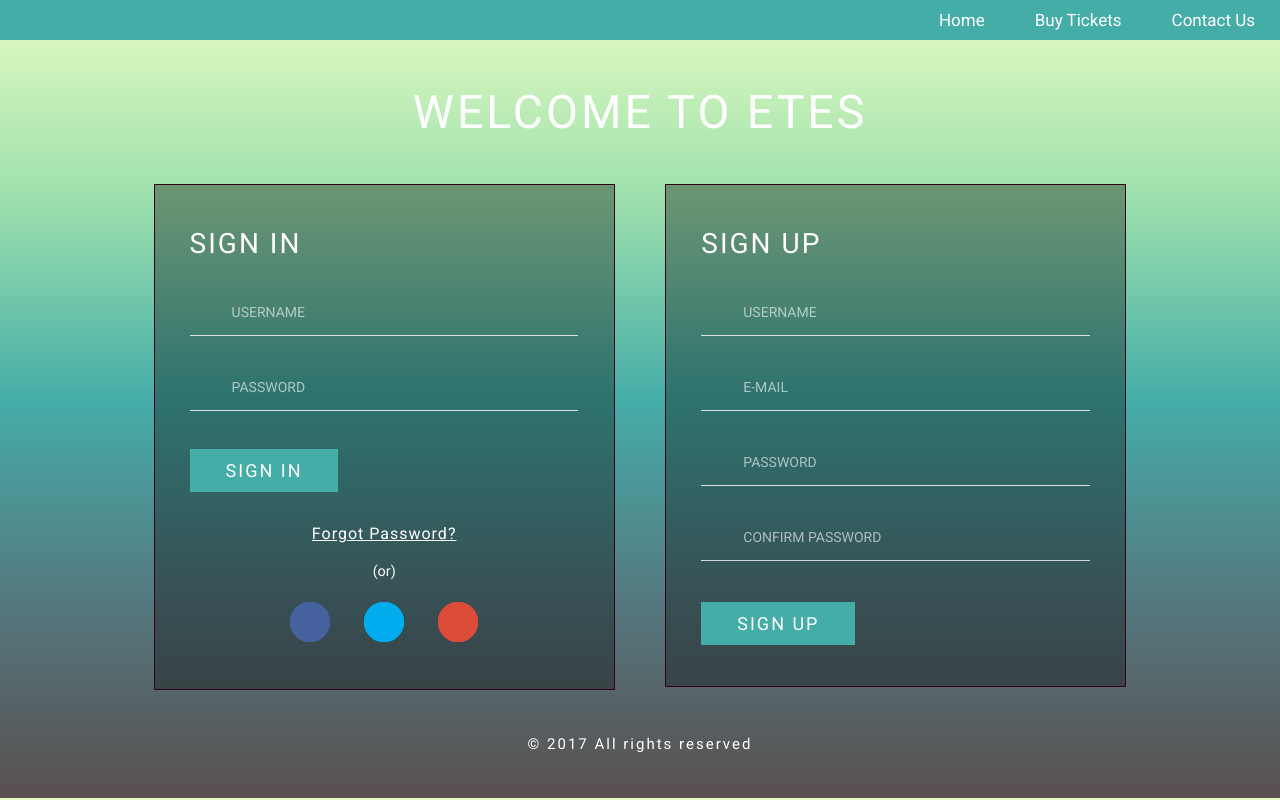
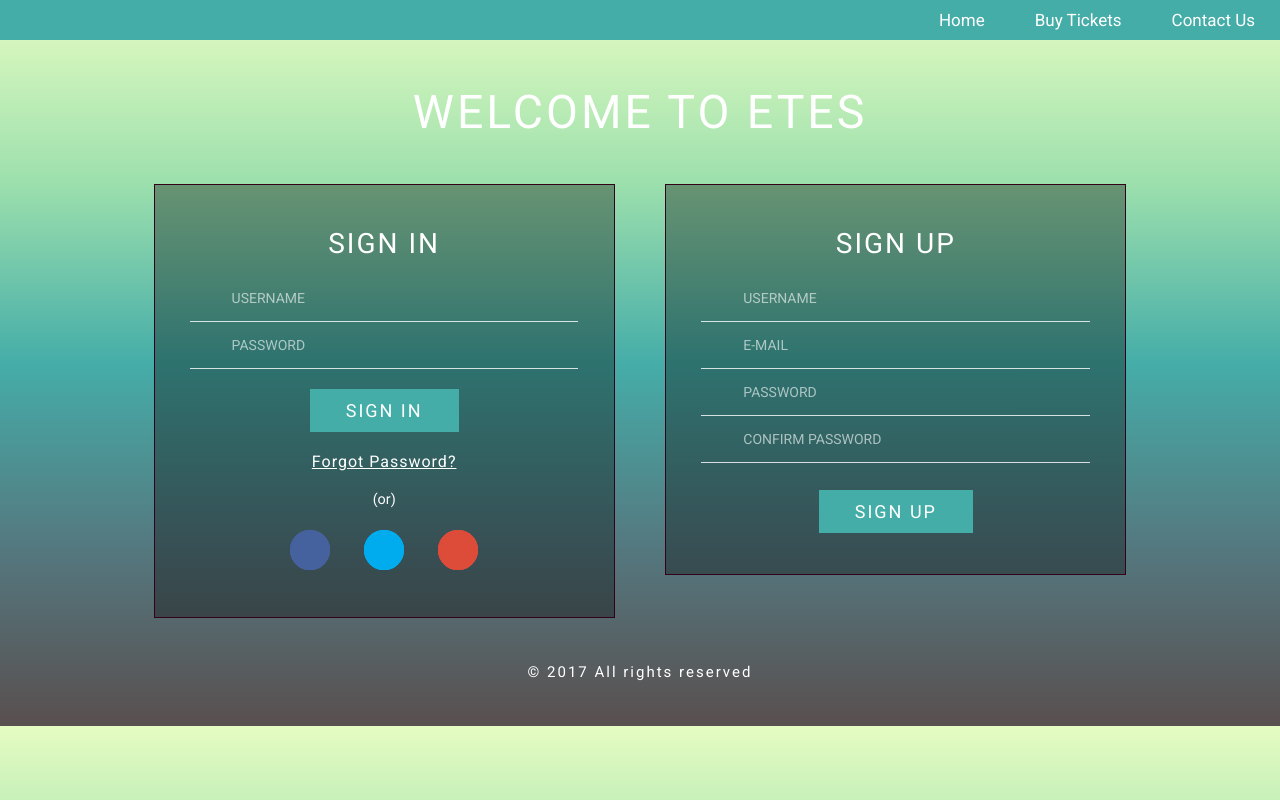
Before and after one commit to ruifengT/ETES, a PHP site: page /sign_up/signup.html in a window 1280 px wide. Run offline with PHP 8.4, Linux system fonts and the light colour scheme; some web fonts are replaced.

Commit message:
service fee + css

```diff
--- a/css/style.css
+++ b/css/style.css
@@ -526,6 +526,9 @@ footer .btn.btn-primary {
 .boxess h1 {
 	font-size: 36px;
 	line-height: 36px;
+}
+#output {
+    color:white;
 }
 html, body {
     min-height: 100%;
@@ -1322,4 +1325,5 @@ input[type=button], input[type=submit], input[type=reset] {
     text-decoration: none;
     margin: 4px 2px;
     cursor: pointer;
+
 }
--- a/sign_up/css/style.css
+++ b/sign_up/css/style.css
@@ -91,14 +91,12 @@ input[type="text"], input[type="email"], input[type="password"]{
     outline: none;
     font-size: 14px;
     color: #fff !important;
-    margin: 14px 0px;
+    margin: 0 auto;
     font-family: 'Roboto', sans-serif;
     border: none;
     border-bottom: 1px solid #fff;
     opacity:80%;
 	background: transparent;
-
-
 }
 ::-moz-placeholder {
     opacity: 1;
@@ -140,12 +138,14 @@ input[type="submit"] {
     outline: none;
     cursor: pointer;
     font-family: 'Roboto', sans-serif;
-    margin:24px auto ;
+    margin:20px auto ;
     transition: 0.5s all;
     -webkit-transition: 0.5s all;
     -o-transition: 0.5s all;
     -moz-transition: 0.5s all;
     -ms-transition: 0.5s all;
+    text-align: center;
+    display:block;
 }
 .w3layouts-main2 input[type="submit"] {
     margin: 27px auto 31px;
@@ -310,6 +310,7 @@ a.icon.gp {
 	}
 	.w3layouts-main h2, .w3layouts-main2 h3 {
 		font-size: 28px;
+        text-align:center;
 	}
 	.agileheader h1 {
 		margin: 45px 0px;
```
